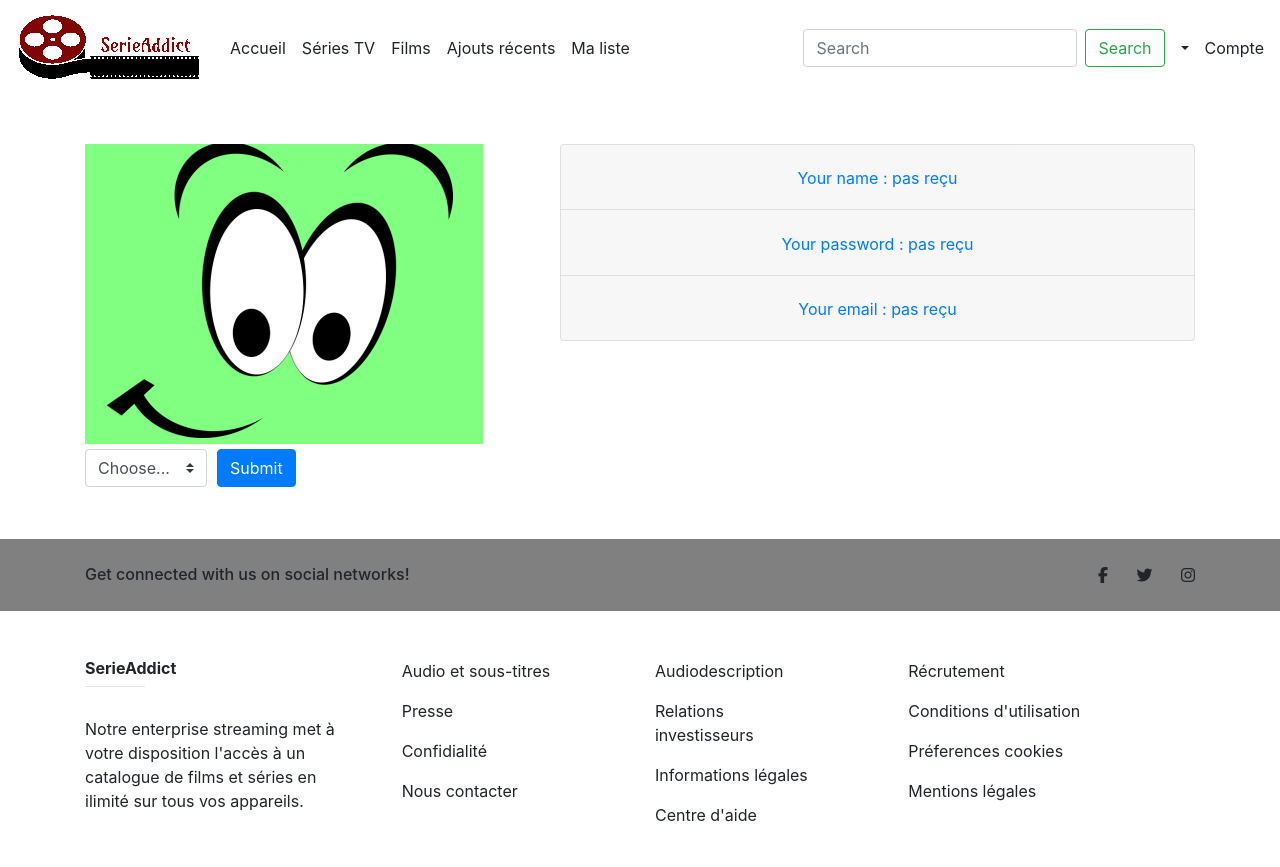
After one commit to MikeHanon/Getflix, a PHP site: page /settings.php in a window 1280 px wide. The commit adds this page. Run offline with PHP 8.4, Linux system fonts and the light colour scheme; data that the repository does not hold is empty; some libraries are stand-ins or nearby versions.

Commit message:
work so far

```diff
--- a/NavBar.php
+++ b/NavBar.php
@@ -15,7 +15,7 @@
 <!-- NavBar -->
     <nav class="navbar navbar-expand-lg navbar-transparent bg-transparent">
         <a class="navbar-brand" href="#">
-            <img src="/css/media/logo.gif">
+            <img src="css/media/logo.gif">
         </a>
 
         <button class="navbar-toggler" type="button" data-toggle="collapse" data-target="#navbarTogglerDemo02"
--- /dev/null
+++ b/settings.php
@@ -0,0 +1,190 @@
+<?php
+
+try{
+
+  //Connection to MySQL
+  $bdd = new PDO('mysql:host=localhost;dbname=Getflix;charset=utf8', 'root', '', array(PDO::ATTR_ERRMODE => PDO::ERRMODE_EXCEPTION));
+}catch (Exception $e) {
+
+  //If an issue occurs, show a message and stop
+  die('Erreur : ' . $e->getMessage());
+}
+
+//Check if we need to change the username, and if it's ok to do so
+if(isset($_POST['name']) && trim($_POST['name']) != "" ) {
+
+  $req = $bdd->prepare('UPDATE users SET username = :name WHERE id = 1') or die(print_r($bdd->errorInfo()));
+
+  $req->execute(array(
+    'name'=>htmlspecialchars(trim($_POST['name']))
+  ));
+}
+
+//Check if we need to change the password, and if it's ok to do so
+if (isset($_POST['password']) && isset($_POST['password1']) && !empty($_POST['password']) && !empty($_POST['password1']) && $_POST['password'] == $_POST['password1'] ) {
+
+  $req = $bdd->prepare('UPDATE users SET password = :password WHERE id = 1') or die(print_r($bdd->errorInfo()));
+
+  $req->execute(array(
+    'password'=>htmlspecialchars(trim($_POST['password']))
+  ));
+}
+
+//Check if we need to change the email, and if it's ok to do so
+if (isset($_POST['email']) && valid_email($_POST['email']) ) {
+
+  $req = $bdd->prepare('UPDATE users SET email = :email WHERE id = 1') or die(print_r($bdd->errorInfo()));
+
+  $req->execute(array(
+    'email'=>htmlspecialchars($_POST['email'])
+  ));
+}
+
+//Show the user datas
+$name = "pas reçu"; $password = "pas reçu"; $email = "pas reçu"; $img = "profile1.png";
+$req = $bdd->query('SELECT username,password,email,img FROM users WHERE id = 1') or die(print_r($bdd->errorInfo()));
+
+while ($donnees = $req->fetch()) {
+  $name = $donnees['username'];
+  $password = $donnees['password'];
+  $email = $donnees['email'];
+  $img = $donnees['img'];
+}
+
+//Check if the string look like an email address
+function valid_email($str) {
+return (!preg_match("/^([a-z0-9\+_\-]+)(\.[a-z0-9\+_\-]+)*@([a-z0-9\-]+\.)+[a-z]{2,6}$/ix", $str)) ? FALSE : TRUE;
+}
+?>
+<!DOCTYPE html>
+<html lang="fr" dir="ltr">
+  <head>
+   <meta charset="utf-8">
+   <link rel="stylesheet" href="https://stackpath.bootstrapcdn.com/bootstrap/4.3.1/css/bootstrap.min.css" integrity="sha384-ggOyR0iXCbMQv3Xipma34MD+dH/1fQ784/j6cY/iJTQUOhcWr7x9JvoRxT2MZw1T" crossorigin="anonymous">
+   <title>Your account settings</title>
+ </head>
+ <body>
+   <?php include 'NavBar.php'; ?>
+   <div class="container mt-5 mb-5">
+     <div class="row">
+       <div class="col-md-4">
+         <img src=<?php echo "\"css/media/" .$img . "\"" ?> alt="profile picture"><br>
+
+         <form action="settings.php" method="post">
+          <div class="form-row align-items-center">
+            <div class="col-auto my-1">
+              <label class="mr-sm-2 sr-only" for="inlineFormCustomSelect">Preference</label>
+              <select class="custom-select mr-sm-2" id="inlineFormCustomSelect">
+                <option selected>Choose...</option>
+                <option value="profile1.png">green</option>
+                <option value="profile2.png">orange</option>
+                <option value="profile3.png">cyan</option>
+                <option value="profile4.png">beige</option>
+                <option value="profile5.png">blue</option>
+              </select>
+            </div>
+            <div class="col-auto my-1">
+              <button type="submit" class="btn btn-primary">Submit</button>
+            </div>
+          </div>
+        </form>
+
+       </div>
+       <div class="col-md-1">
+
+       </div>
+       <div class="accordion text-center col-md-7" id="accordionExample">
+        <div class="card ">
+          <div class="card-header" id="headingOne">
+            <h2 class="mb-0">
+              <button class="btn btn-link collapsed" type="button" data-toggle="collapse" data-target="#collapseOne" aria-expanded="false" aria-controls="collapseOne">
+                Your name : <?php echo $name; ?>
+              </button>
+            </h2>
+          </div>
+
+          <div id="collapseOne" class="collapse" aria-labelledby="headingOne" data-parent="#accordionExample">
+            <div class="card-body">
+              <form class="" action="settings.php" method="post">
+                <label>New name :</label><br>
+                <input type="text" name="name" value="" id="name" onkeyup="checkSubmit('name','name1')"><br><br>
+                <input type="submit" name="submit" value=" Submit " id="name1" disabled="disabled">
+              </form>
+            </div>
+          </div>
+        </div>
+        <div class="card">
+          <div class="card-header" id="headingTwo">
+            <h2 class="mb-0">
+              <button class="btn btn-link collapsed" type="button" data-toggle="collapse" data-target="#collapseTwo" aria-expanded="false" aria-controls="collapseTwo">
+                Your password : <?php echo $password ?>
+              </button>
+            </h2>
+          </div>
+
+          <div id="collapseTwo" class="collapse" aria-labelledby="headingTwo" data-parent="#accordionExample">
+            <div class="card-body">
+              <form class="" action="settings.php" method="post">
+                <label>Your new password :</label><br>
+                <input type="password" name="password" value="" id="password" onkeyup="check()"><br>
+                <label>Type your new password a second time :</label><br>
+                <input type="password" name="password1" value="" id="confirm_password" onkeyup="check()"><br>
+                <span id='message'></span><br>
+                <input type="submit" name="submit" value=" Submit " id="submit" disabled="disabled">
+              </form>
+            </div>
+          </div>
+        </div>
+        <div class="card">
+          <div class="card-header" id="headingThree">
+            <h2 class="mb-0">
+              <button class="btn btn-link collapsed" type="button" data-toggle="collapse" data-target="#collapseThree" aria-expanded="false" aria-controls="collapseThree">
+                Your email : <?php echo $email; ?>
+              </button>
+            </h2>
+          </div>
+          <div id="collapseThree" class="collapse" aria-labelledby="headingThree" data-parent="#accordionExample">
+            <div class="card-body">
+              <form class="" action="settings.php" method="post">
+                <label>Your new email :</label><br>
+                <input type="email" name="email" value="" onkeyup="checkSubmit('email','email1')" id="email"><br><br>
+                <input type="submit" name="submit" value=" Submit " id="email1" disabled="disabled">
+              </form>
+            </div>
+          </div>
+        </div>
+      </div>
+
+    </div>
+  </div>
+
+  <?php include 'footer.php'; ?>
+
+  <script type="text/javascript">
+    var check = function() {
+      if (document.getElementById('password').value ==  document.getElementById('confirm_password').value && document.getElementById('password').value.length != 0 ) {
+        document.getElementById('message').style.color = 'green';
+        document.getElementById('message').innerHTML = 'matching';
+        document.getElementById('submit').disabled = '';
+      }
+      else {
+        document.getElementById('message').style.color = 'red';
+        document.getElementById('message').innerHTML = 'not matching';
+        document.getElementById('submit').disabled = 'disabled';
+      }
+    }
+    function checkSubmit(n, m){
+      if (document.getElementById(n).value.length != 0) {
+        document.getElementById(m).disabled = '';
+      }
+      else{
+        document.getElementById(m).disabled = 'disabled';
+      }
+    }
+  </script>
+
+   <script src="https://code.jquery.com/jquery-3.3.1.slim.min.js" integrity="sha384-q8i/X+965DzO0rT7abK41JStQIAqVgRVzpbzo5smXKp4YfRvH+8abtTE1Pi6jizo" crossorigin="anonymous"></script>
+   <script src="https://cdnjs.cloudflare.com/ajax/libs/popper.js/1.14.7/umd/popper.min.js" integrity="sha384-UO2eT0CpHqdSJQ6hJty5KVphtPhzWj9WO1clHTMGa3JDZwrnQq4sF86dIHNDz0W1" crossorigin="anonymous"></script>
+   <script src="https://stackpath.bootstrapcdn.com/bootstrap/4.3.1/js/bootstrap.min.js" integrity="sha384-JjSmVgyd0p3pXB1rRibZUAYoIIy6OrQ6VrjIEaFf/nJGzIxFDsf4x0xIM+B07jRM" crossorigin="anonymous"></script>
+ </body>
+</html>
```
